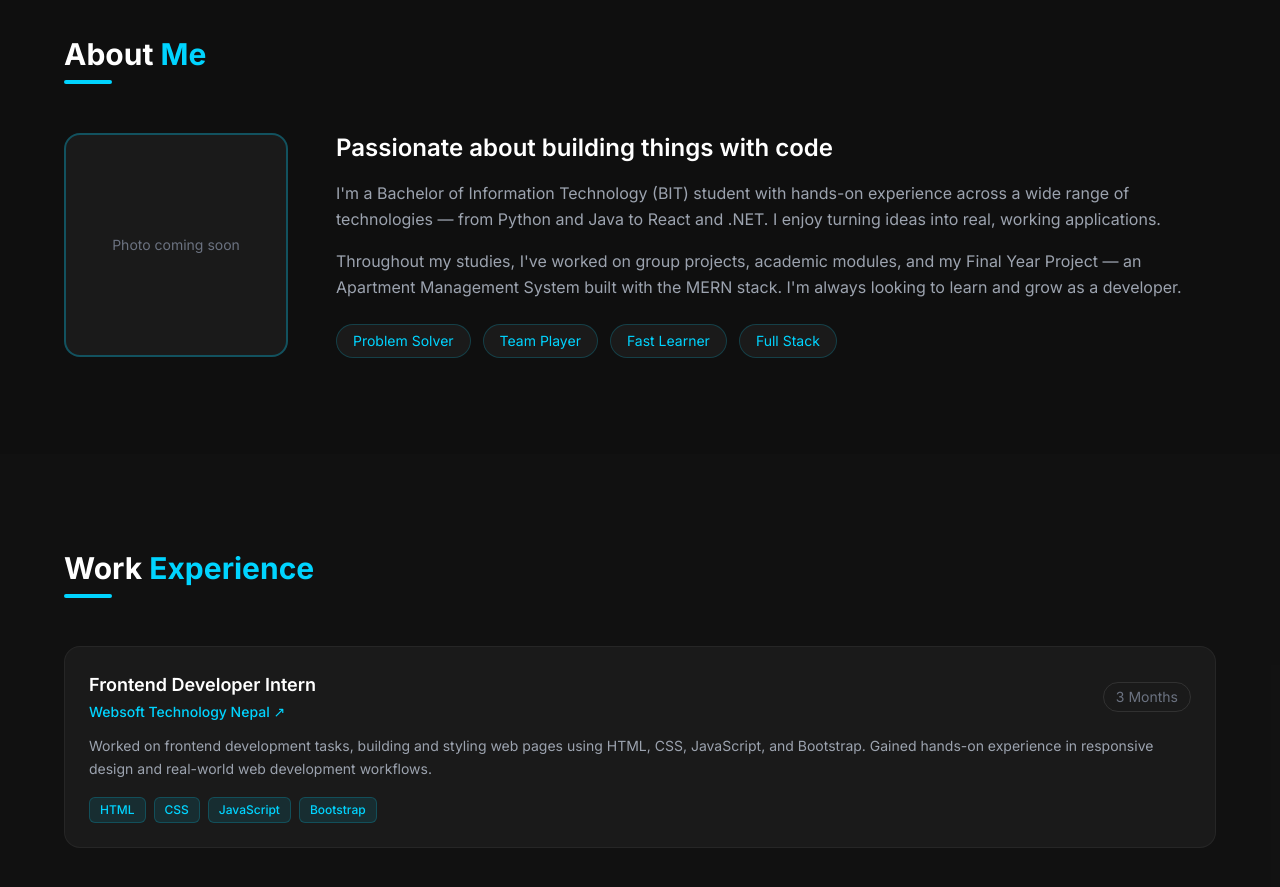
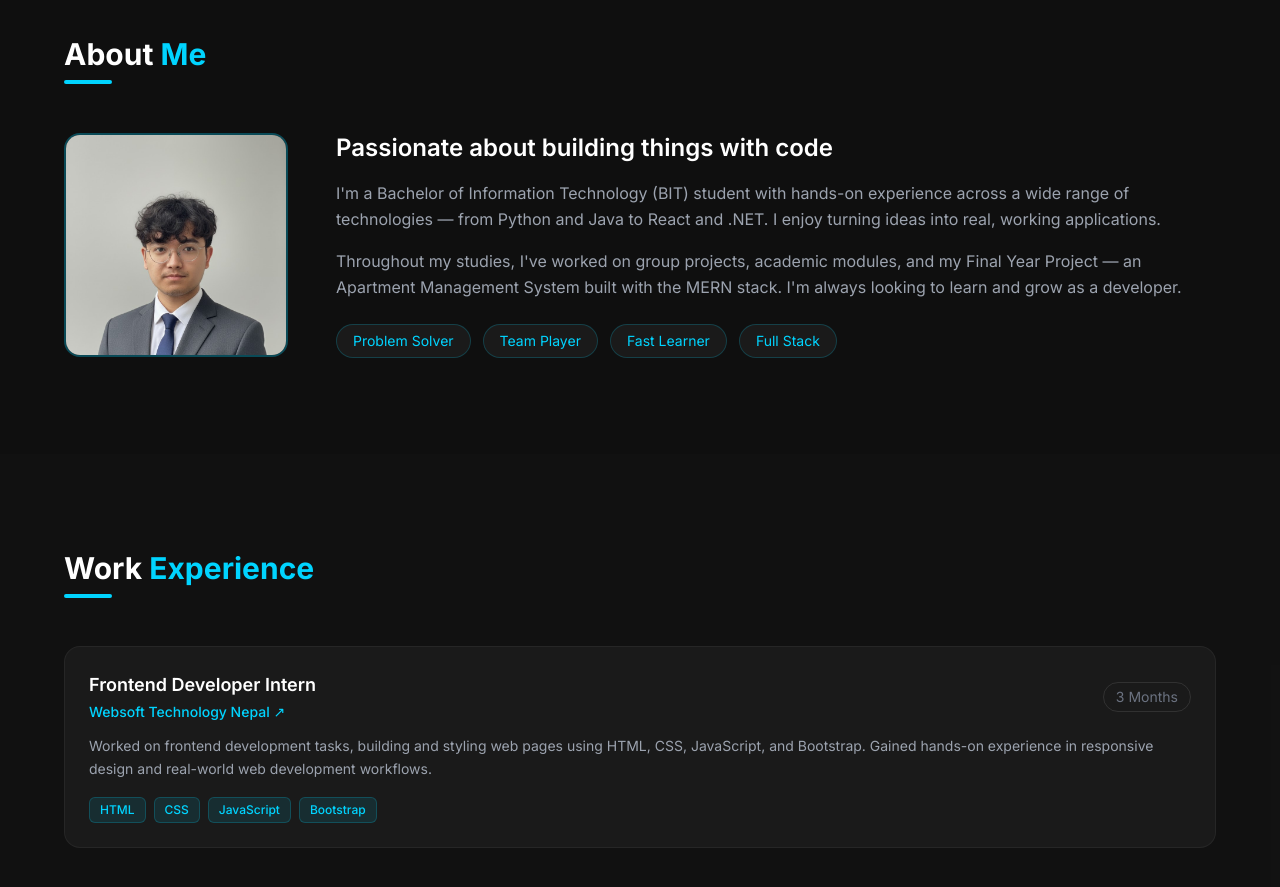
Before and after one commit to Zurungbeepen/portfolio, a React app: page / in a window 1280 px wide. Shown: the part 860-1747 px from the top of the page. Built offline with nearby package versions, Linux system fonts and the light colour scheme; the HTML template or start-up script is replaced by a standard one.

Commit message:
feat: add profile photo to About section

```diff
--- a/src/components/About.jsx
+++ b/src/components/About.jsx
@@ -1,3 +1,5 @@
+import profilePhoto from '../assets/Profile.JPG'
+
 export default function About() {
   return (
     <section id="about" className="py-24 px-6">
@@ -7,8 +9,8 @@ export default function About() {
 
         <div className="flex flex-col md:flex-row items-center gap-12">
           <div className="flex-shrink-0">
-            <div className="w-56 h-56 rounded-2xl bg-surface border-2 border-accent/30 overflow-hidden flex items-center justify-center">
-              <span className="text-muted text-sm">Photo coming soon</span>
+            <div className="w-56 h-56 rounded-2xl border-2 border-accent/30 overflow-hidden">
+              <img src={profilePhoto} alt="Bipin Gurung" className="w-full h-full object-cover object-top" />
             </div>
           </div>
 
```
Also changed, not shown: src/assets/Profile.JPG (added).
